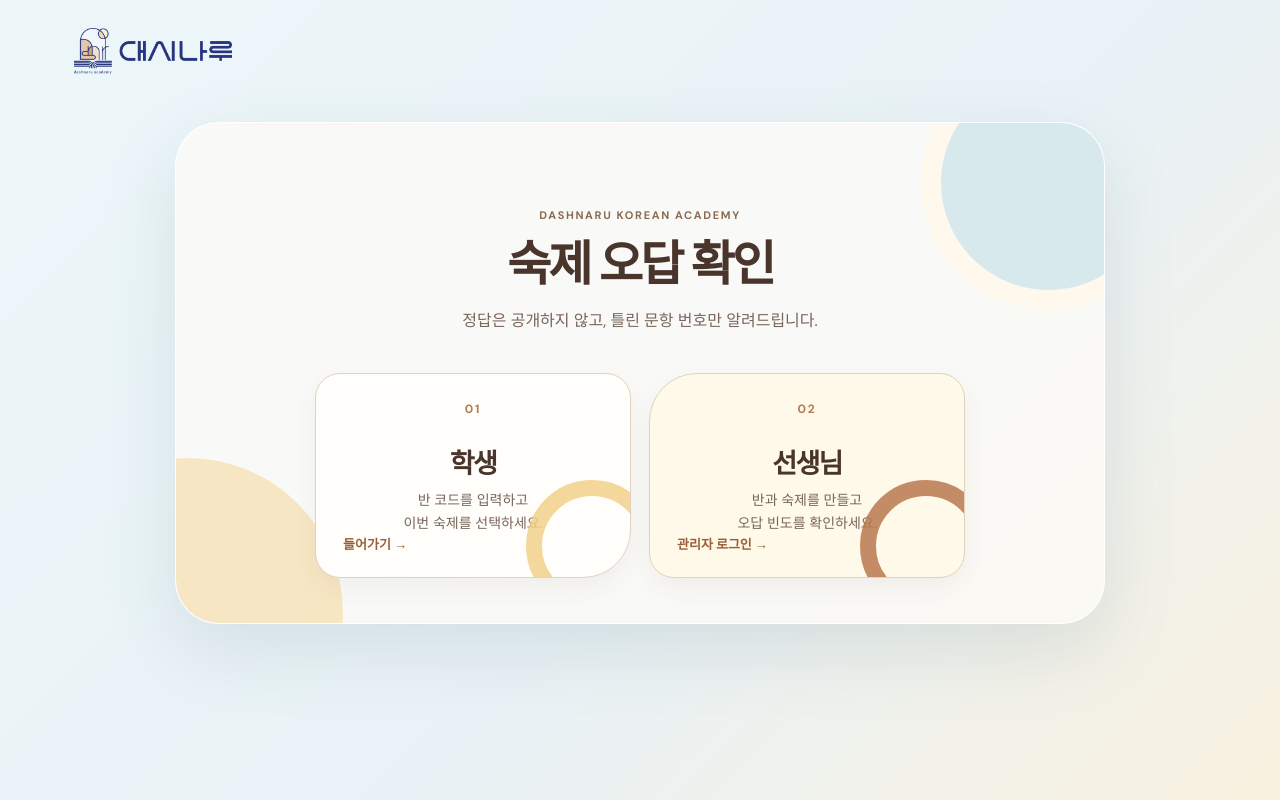
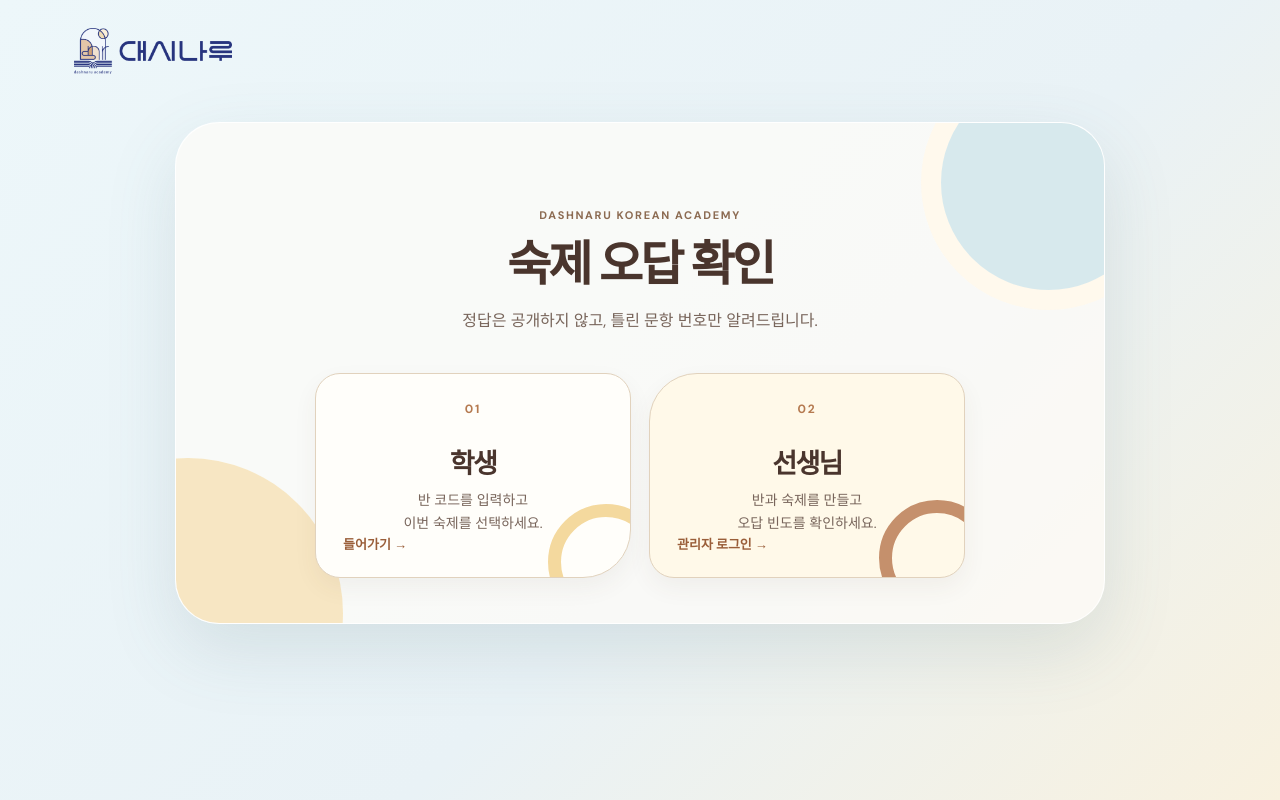
Before and after one commit to vickeycollab/kims, a Next.js app: page / in a window 1280 px wide. Built offline with nearby package versions, Linux system fonts and the light colour scheme; a web font is replaced by a local one.

Commit message:
fix: keep landing card ornaments behind text

```diff
--- a/app/globals.css
+++ b/app/globals.css
@@ -25,11 +25,11 @@ p { color:#78655b; line-height:1.65; }
 .welcome h1 { font-size:48px; }
 .intro { margin-bottom:38px; }
 .role-grid { display:grid; grid-template-columns:1fr 1fr; gap:18px; text-align:left; max-width:650px; margin:0 auto; }
-.role-card { position:relative; min-height:205px; overflow:hidden; padding:25px 27px; border:1px solid #e1d2bd; border-radius:25px 25px 48px 25px; background:#fffefa; color:#4a352d; box-shadow:0 10px 25px rgba(91,68,51,.06); transition:transform .18s ease,box-shadow .18s ease; }
-.role-card::after { content:""; position:absolute; right:-28px; bottom:-35px; width:100px; height:100px; border:16px solid #f2d18a; border-radius:50%; opacity:.85; }
+.role-card { position:relative; min-height:205px; overflow:hidden; isolation:isolate; padding:25px 27px; border:1px solid #e1d2bd; border-radius:25px 25px 48px 25px; background:#fffefa; color:#4a352d; box-shadow:0 10px 25px rgba(91,68,51,.06); transition:transform .18s ease,box-shadow .18s ease; }
+.role-card::after { content:""; position:absolute; z-index:-1; right:-34px; bottom:-43px; width:90px; height:90px; border:13px solid #f2d18a; border-radius:50%; opacity:.82; }
 .role-card:hover,.session-card:hover { transform:translateY(-4px); box-shadow:0 18px 30px rgba(91,68,51,.15); }
 .teacher-card { background:#fff9e9; border-radius:48px 25px 25px 25px; }
-.teacher-card::after { border-color:#b97951; }
+.teacher-card::after { right:-31px; bottom:-39px; border-color:#b97951; }
 .role-number { display:block; color:#b57a50; font-size:12px; font-weight:800; letter-spacing:.15em; margin-bottom:25px; }
 .role-card h2 { font-family:"Gowun Batang",serif; font-size:27px; }
 .role-card p { font-size:14px; }
```
